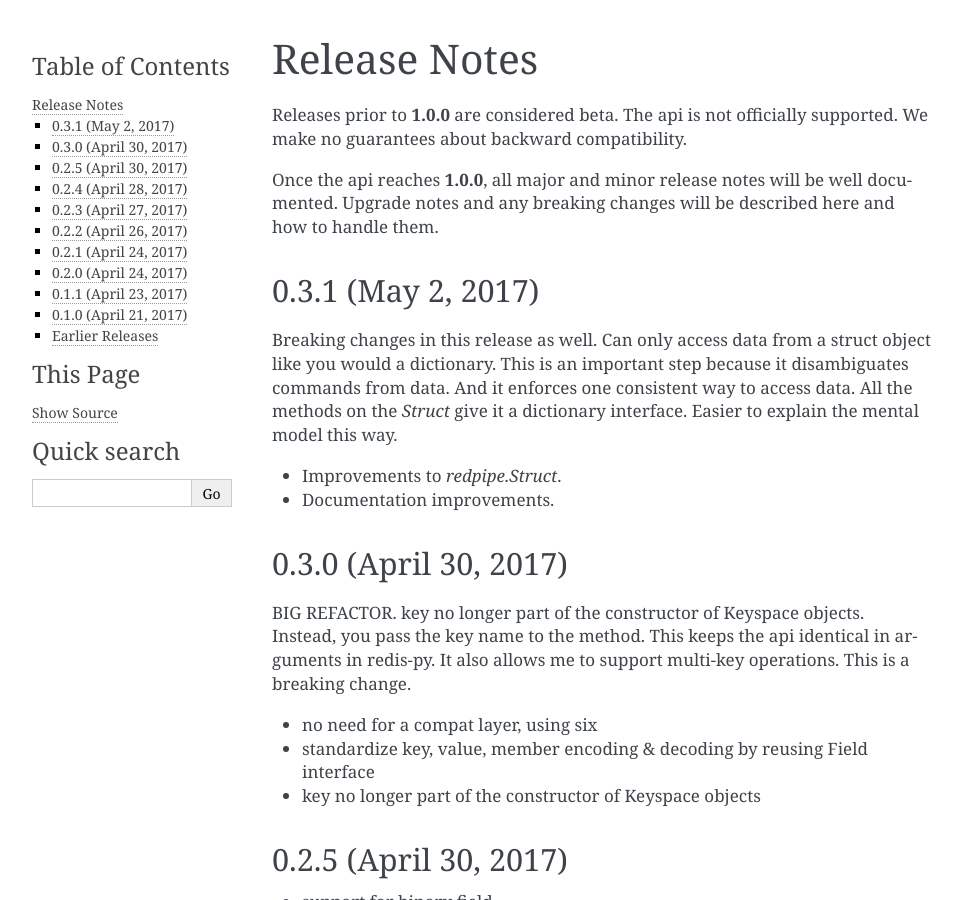
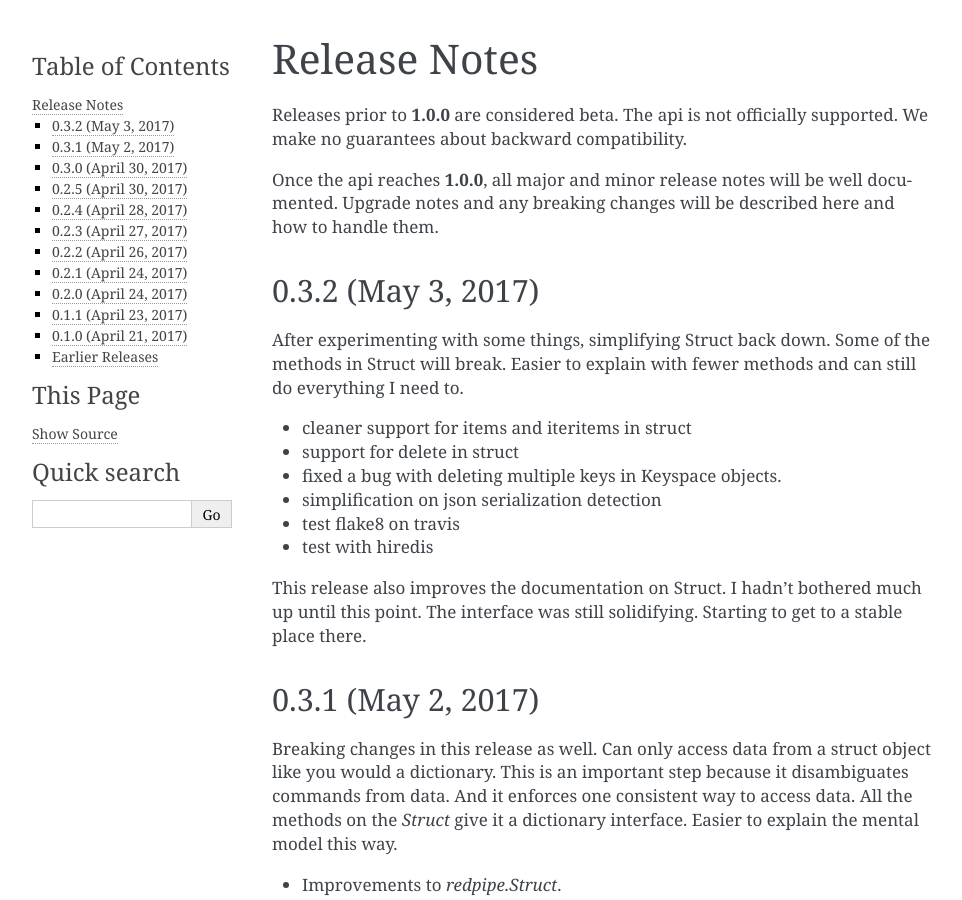
Before and after one commit to 72squared/redpipe, a Sphinx documentation site: the page built from docs/release_notes.rst, in a window 1280 px wide and 900 px high. Shown: the whole window, without its empty margins (148-1110 px from the left). Built offline with Sphinx 7.4.7, drawn with Linux system fonts in a browser that asks for light colours; pages that are not in the unit, such as notebooks, are missing from menus; the version number could not be read and is left out.

Commit message:
updating release notes.

```diff
--- a/docs/release_notes.rst
+++ b/docs/release_notes.rst
@@ -7,6 +7,24 @@ We make no guarantees about backward compatibility.
 
 Once the api reaches **1.0.0**, all major and minor release notes will be well documented.
 Upgrade notes and any breaking changes will be described here and how to handle them.
+
+0.3.2 (May 3, 2017)
+-------------------
+After experimenting with some things, simplifying Struct back down.
+Some of the methods in Struct will break.
+Easier to explain with fewer methods and can still do everything I need to.
+
+* cleaner support for items and iteritems in struct
+* support for delete in struct
+* fixed a bug with deleting multiple keys in Keyspace objects.
+* simplification on json serialization detection
+* test flake8 on travis
+* test with hiredis
+
+This release also improves the documentation on Struct.
+I hadn't bothered much up until this point.
+The interface was still solidifying.
+Starting to get to a stable place there.
 
 0.3.1 (May 2, 2017)
 -------------------
```
